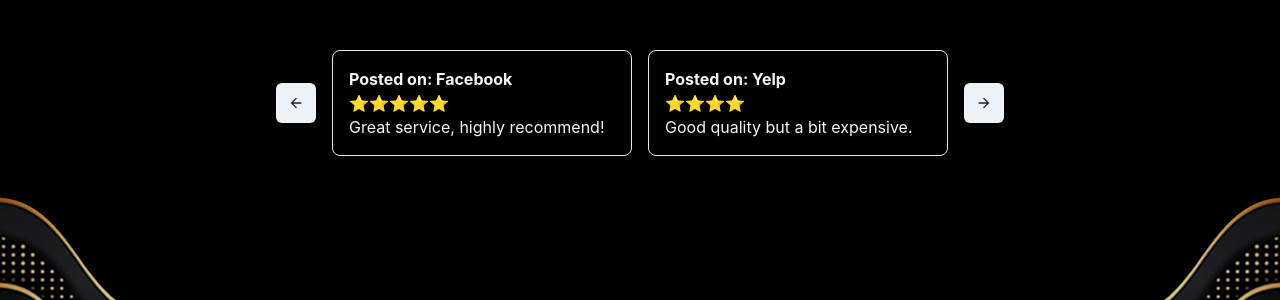
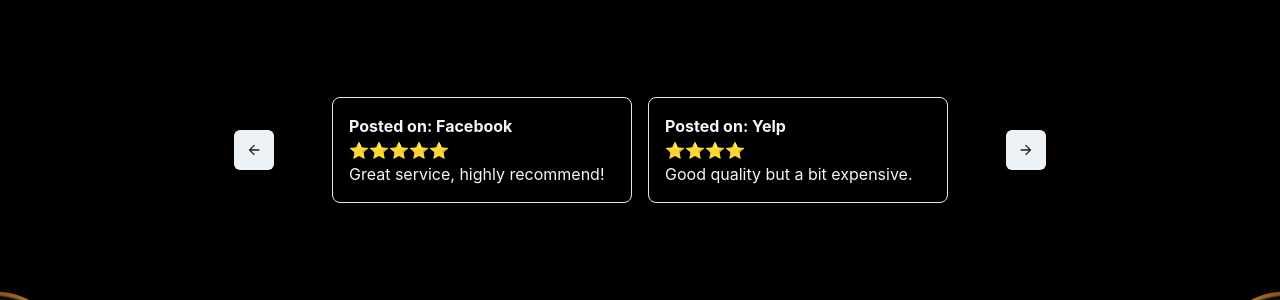
Before and after one commit to ryanlyang/MagicMack, a React (Vite) app: page / in a window 1280 px wide. Shown: the part 1799-2099 px from the top of the page. Built offline with nearby package versions, Linux system fonts and the light colour scheme; no server answers; what aws-amplify would draw is missing.

Commit message:
time for me to sleep fr

```diff
--- a/amplify.yml
+++ b/amplify.yml
@@ -13,6 +13,8 @@
         - npm install react-router-dom
         - npm i @chakra-ui/react @emotion/react @emotion/styled framer-motion
         - npm install @chakra-ui/icons
+        - npm install react-transition-group
+        - npm install --save-dev @types/react-transition-group
   artifacts:
     baseDirectory: dist
     files:
--- a/package.json
+++ b/package.json
@@ -19,13 +19,15 @@
     "framer-motion": "^11.2.12",
     "react": "^18.2.0",
     "react-dom": "^18.2.0",
-    "react-router-dom": "^6.23.1"
+    "react-router-dom": "^6.23.1",
+    "react-transition-group": "^4.4.5"
   },
   "devDependencies": {
     "@aws-amplify/backend": "^1.0.0",
     "@aws-amplify/backend-cli": "^1.0.1",
     "@types/react": "^18.2.66",
     "@types/react-dom": "^18.2.22",
+    "@types/react-transition-group": "^4.4.10",
     "@typescript-eslint/eslint-plugin": "^7.2.0",
     "@typescript-eslint/parser": "^7.2.0",
     "@vitejs/plugin-react": "^4.2.1",
--- a/src/components/Reviews.tsx
+++ b/src/components/Reviews.tsx
@@ -1,6 +1,8 @@
-import { useState } from 'react';
+import React, { useState } from 'react';
 import { Box, Text, HStack, VStack, IconButton } from '@chakra-ui/react';
 import { ArrowBackIcon, ArrowForwardIcon } from '@chakra-ui/icons';
+import { CSSTransition, TransitionGroup } from 'react-transition-group';
+import '../styles/Reviews.css'; // You need to create this CSS file
 
 interface Review {
   review_text: string;
@@ -34,12 +36,15 @@
 
 const Reviews = () => {
   const [currentIndex, setCurrentIndex] = useState(0);
+  const [direction, setDirection] = useState<'left' | 'right'>('right');
 
   const handlePrevClick = () => {
+    setDirection('left');
     setCurrentIndex((prevIndex) => (prevIndex === 0 ? Math.max(reviews.length - 2, 0) : prevIndex - 2));
   };
 
   const handleNextClick = () => {
+    setDirection('right');
     setCurrentIndex((prevIndex) => (prevIndex >= reviews.length - 2 ? 0 : prevIndex + 2));
   };
 
@@ -51,6 +56,22 @@
           icon={<ArrowBackIcon />}
           onClick={handlePrevClick}
         />
+        <Box position="relative" width="700px" height="200px" overflow="hidden">
+          <TransitionGroup component={null}>
+            <CSSTransition
+              key={currentIndex}
+              timeout={500}
+              classNames={`slide-${direction}`}
+            >
+              <HStack
+                spacing={4}
+                className="reviews-slider"
+                position="absolute"
+                width="100%"
+                height="100%"
+                alignItems="center"
+                justifyContent="center"
+              >
                 {reviews.slice(currentIndex, currentIndex + 2).map((review, index) => (
                   <Box key={index} p={4} borderWidth="1px" borderRadius="lg" boxShadow="sm" minWidth="300px">
                     <Text fontWeight="bold">Posted on: {review.platform}</Text>
@@ -58,6 +79,10 @@
                     <Text>{review.review_text}</Text>
                   </Box>
                 ))}
+              </HStack>
+            </CSSTransition>
+          </TransitionGroup>
+        </Box>
         <IconButton
           aria-label="Next review"
           icon={<ArrowForwardIcon />}
--- /dev/null
+++ b/src/styles/Reviews.css
@@ -0,0 +1,30 @@
+.reviews-slider {
+    display: flex;
+    transition: transform 500ms ease-in-out;
+  }
+
+  .slide-right-enter {
+    transform: translateX(100%);
+  }
+  .slide-right-enter-active {
+    transform: translateX(0);
+  }
+  .slide-right-exit {
+    transform: translateX(0);
+  }
+  .slide-right-exit-active {
+    transform: translateX(-100%);
+  }
+
+  .slide-left-enter {
+    transform: translateX(-100%);
+  }
+  .slide-left-enter-active {
+    transform: translateX(0);
+  }
+  .slide-left-exit {
+    transform: translateX(0);
+  }
+  .slide-left-exit-active {
+    transform: translateX(100%);
+  }
--- a/src/styles/home.css
+++ b/src/styles/home.css
@@ -209,7 +209,7 @@
     height: 150px;
     transform: translate(-47%, -18%);
 
-    backdrop-filter: contrast(160%) saturate(110%) brightness(200%) grayscale(80%);
+    backdrop-filter: contrast(220%) saturate(110%) brightness(200%) grayscale(80%);
     mix-blend-mode: screen;
     z-index: 10;
   }
```
Also changed, not shown: 1 other file (tests, documents, lock files or other folders). Lines whose indentation alone changed are shown as unchanged.
